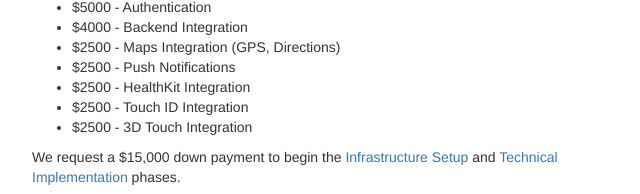
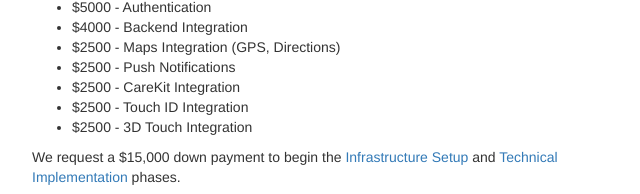
Before and after one commit to danawhite/danawhite.github.io, a React app: page roadmaps/gtavlarios/bekon.html in a window 1280 px wide. Shown: the part 4563-4757 px from the top of the page, 303-943 px from the left. Built offline with nearby package versions, Linux system fonts and the light colour scheme; files whose address does not match are found by name.

Commit message:
replaced HealthKit with CareKit

```diff
--- a/roadmaps/gtavlarios/bekon.html
+++ b/roadmaps/gtavlarios/bekon.html
@@ -276,7 +276,7 @@
             <li>$4000 - Backend Integration</li>
             <li>$2500 - Maps Integration (GPS, Directions)</li>
             <li>$2500 - Push Notifications</li>
-            <li>$2500 - HealthKit Integration</li>
+            <li>$2500 - CareKit Integration</li>
             <li>$2500 - Touch ID Integration</li>
             <li>$2500 - 3D Touch Integration</li>
         </ul>
```
